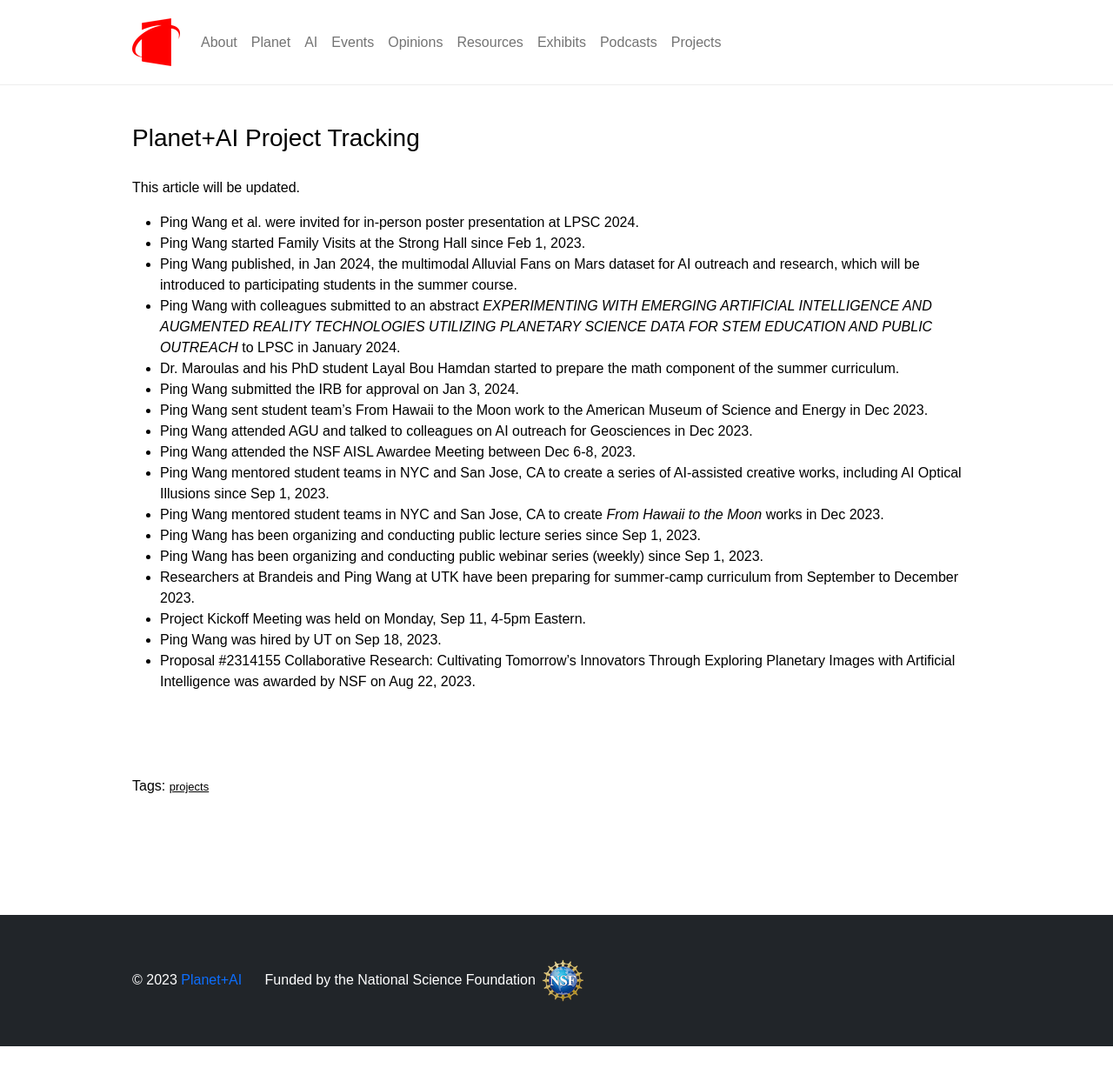
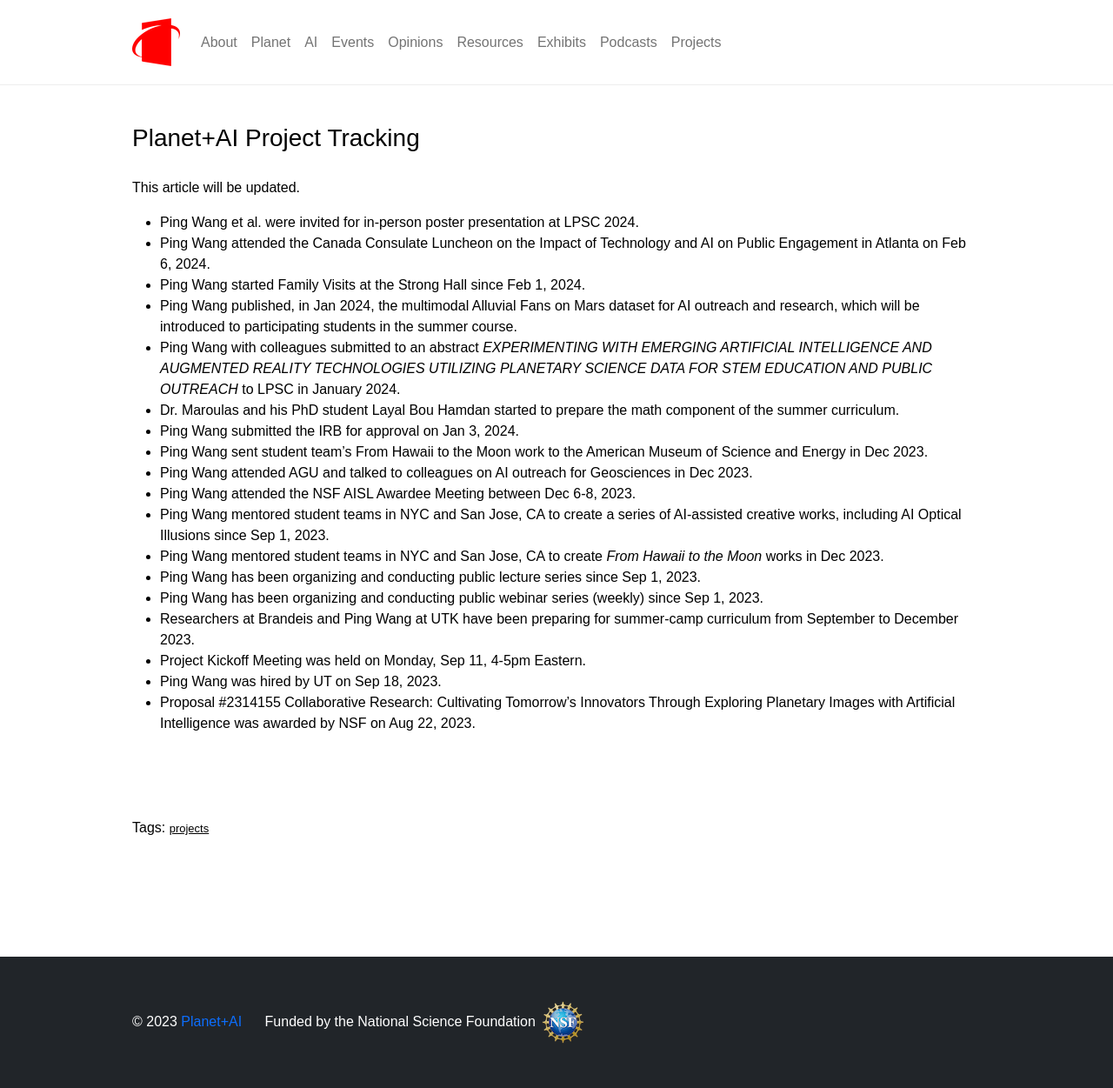
Before and after one commit to planet-ai-2023/planet-ai-2023.github.io, a Jekyll site: the page built from _posts/2024-2-18-planet-ai-project-tracking.md, in a window 1280 px wide. Shown: the whole page at 87% size. Built offline with Jekyll 4.4.1, drawn with Linux system fonts in a browser that asks for light colours; before the commit the page ends 1203 px from its top, so only the background shows below that.

Commit message:
Add files via upload

```diff
--- a/_posts/2024-2-18-planet-ai-project-tracking.md
+++ b/_posts/2024-2-18-planet-ai-project-tracking.md
@@ -9,7 +9,8 @@ tags: [ projects ]
 This article will be updated.
 
 - Ping Wang et al. were invited for in-person poster presentation at LPSC 2024.
-- Ping Wang started Family Visits at the Strong Hall since Feb 1, 2023.
+- Ping Wang attended the Canada Consulate Luncheon on the Impact of Technology and AI on Public Engagement in Atlanta on Feb 6, 2024.
+- Ping Wang started Family Visits at the Strong Hall since Feb 1, 2024.
 - Ping Wang published, in Jan 2024, the multimodal Alluvial Fans on Mars dataset for AI outreach and research, which will be introduced to participating students in the summer course.
 - Ping Wang with colleagues submitted to an abstract *EXPERIMENTING WITH EMERGING ARTIFICIAL INTELLIGENCE AND AUGMENTED REALITY TECHNOLOGIES UTILIZING PLANETARY SCIENCE DATA FOR STEM EDUCATION AND PUBLIC OUTREACH* to LPSC in January 2024.
 - Dr. Maroulas and his PhD student Layal Bou Hamdan started to prepare the math component of the summer curriculum.
```
